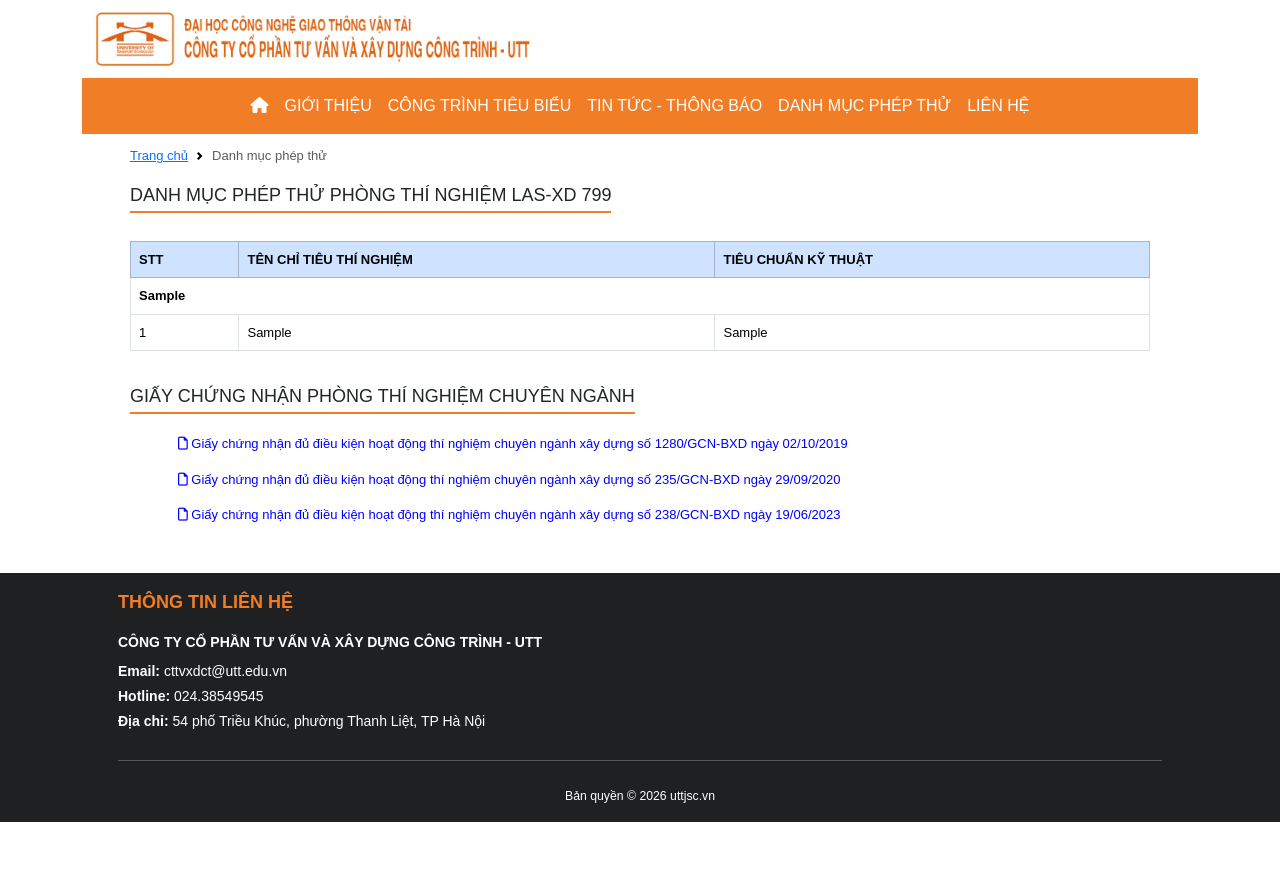
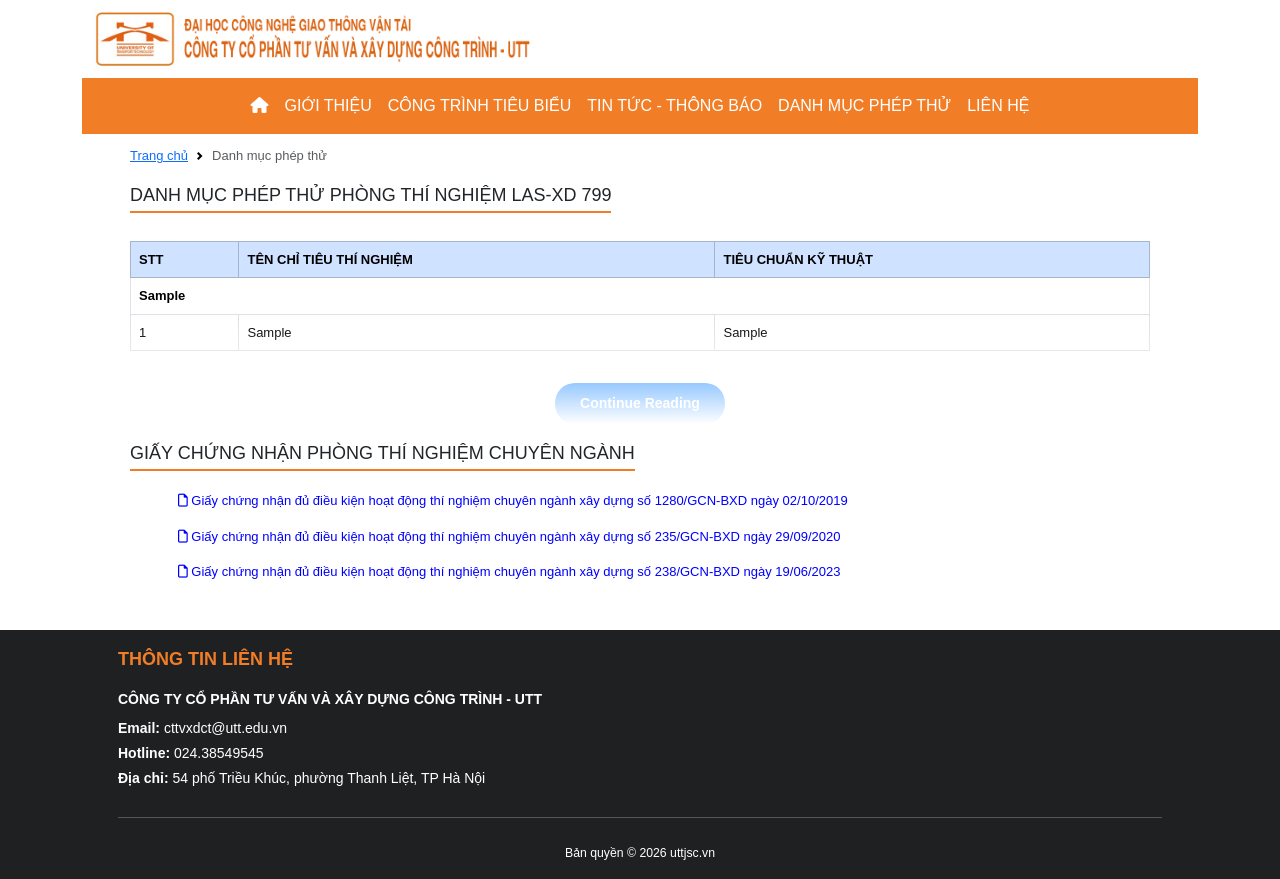
Before and after one commit to nguyentrungnuce89/utt, a Django app: page /phep-thu/ in a window 1280 px wide. Before the commit the page ends 822 px from the top, so only its background shows below. Run offline with Django 5.2, Linux system fonts and the light colour scheme; tables that the repository leaves empty hold one stand-in row (values such as "Sample post"); some libraries are stand-ins or nearby versions.

Commit message:
fix phepthu page

```diff
--- a/main/templates/phepthu.html
+++ b/main/templates/phepthu.html
@@ -10,6 +10,50 @@
     .decision img{
         width: 100%;
     }
+}
+
+.read-more-wrapper {
+    position: relative;
+    width: 100%;
+}
+
+.read-more-content {
+    max-height: 300px; /* Chiều cao hiển thị ban đầu */
+    overflow: hidden;
+    transition: max-height 0.5s ease-in-out;
+    position: relative;
+}
+
+/* Lớp phủ mờ dần */
+.read-more-overlay {
+    position: absolute;
+    bottom: 0;
+    left: 0;
+    width: 100%;
+    height: 100px; /* Độ cao của vùng mờ */
+    background: linear-gradient(to bottom, rgba(255,255,255,0), rgba(255,255,255,1));
+    pointer-events: none; /* Cho phép click xuyên qua lớp mờ */
+    transition: opacity 0.3s ease;
+}
+
+/* Nút bấm tùy chỉnh */
+.btn-continue {
+    background: #007bff;
+    color: white;
+    border: none;
+    padding: 10px 25px;
+    border-radius: 20px;
+    cursor: pointer;
+    font-weight: 600;
+}
+
+/* Khi đã mở hết nội dung */
+.read-more-wrapper.is-expanded .read-more-content {
+    max-height: 5000px; /* Số lớn để chứa toàn bộ nội dung */
+}
+
+.read-more-wrapper.is-expanded .read-more-overlay {
+    opacity: 0; /* Ẩn lớp phủ mờ khi đã mở hết */
 }
 </style>
 
@@ -26,7 +70,8 @@
         </ol>
     </nav>
     <span class="page-head">DANH MỤC PHÉP THỬ PHÒNG THÍ NGHIỆM LAS-XD 799</span>
-    <div class="project table-responsive mt-3">
+    <div class="read-more-wrapper" id="postWrapper">
+        <div class="project table-responsive mt-3 read-more-content" id="postContent">
             <table class="table mt-3 table-bordered table-responsive">
                 <thead class="table-primary">
                     <th>STT</th>
@@ -49,6 +94,11 @@
                 </tbody>
             </table>
         </div>
+        <div class="read-more-overlay" id="postOverlay"></div>
+        <div class="text-center mt-3">
+            <button class="btn-continue" id="btnContinue">Continue Reading</button>
+        </div>
+    </div>
     <div class="document-att mt-3">
         <span class="page-head">GIẤY CHỨNG NHẬN PHÒNG THÍ NGHIỆM CHUYÊN NGÀNH</span>
         <div class="document-list mt-4 mb-5">
@@ -59,5 +109,26 @@
     </div>
 </div>
 {% endblock content %} {% block js %}
-<script></script>
+<script>
+document.getElementById('btnContinue').addEventListener('click', function() {
+    const wrapper = document.getElementById('postWrapper');
+    const content = document.getElementById('postContent');
+    const btn = this;
+
+    if (!wrapper.classList.contains('is-expanded')) {
+        // MỞ NỘI DUNG
+        content.style.maxHeight = content.scrollHeight + "px";
+        wrapper.classList.add('is-expanded');
+        btn.textContent = "Show Less";
+    } else {
+        // ĐÓNG NỘI DUNG
+        content.style.maxHeight = "300px"; // Trở về chiều cao mặc định
+        wrapper.classList.remove('is-expanded');
+        btn.textContent = "Continue Reading";
+
+        // Cuộn nhẹ lên đầu nội dung để khách không bị lạc chỗ
+        wrapper.scrollIntoView({ behavior: 'smooth', block: 'start' });
+    }
+});
+</script>
 {% endblock %}
```
Lines whose indentation alone changed are shown as unchanged.
